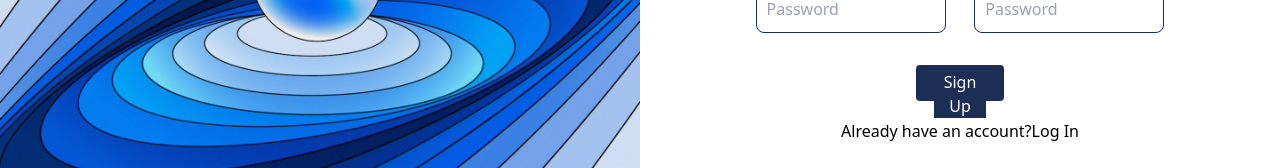
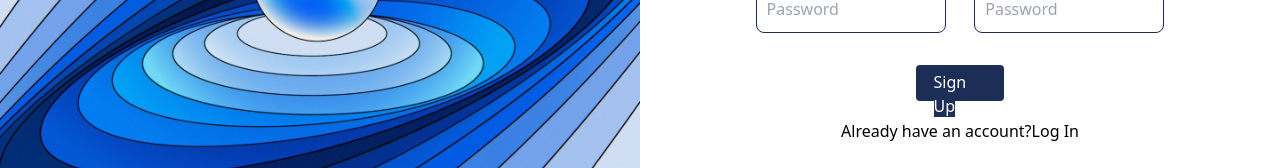
Before and after one commit to ETLOnline/MentorConnect, a Next.js app: page /signupPage in a window 1280 px wide. Shown: the part 378-546 px from the top of the page. Built offline with nearby package versions, Linux system fonts and the light colour scheme.

Commit message:
Add SigUp link

```diff
--- a/pages/signupPage/index.js
+++ b/pages/signupPage/index.js
@@ -1,3 +1,4 @@
+import Link from 'next/link';
 import React from 'react'
   const index = () => {
   return (
@@ -41,7 +42,7 @@ import React from 'react'
 
 
                 <div className='mx-auto w-[13.88%] bg-[#1C2D56] h-[36px] rounded-[4px] py-[5px] px-[18px] mt-[32px]'>
-                    <button className='bg-[#1C2D56] text-[white]'>Sign Up</button>
+                    <Link className='bg-[#1C2D56] text-[white]' href='/signupPage/1'>Sign Up</Link>
                 </div>
 
                 <div className='mt-[16px]'>
```
